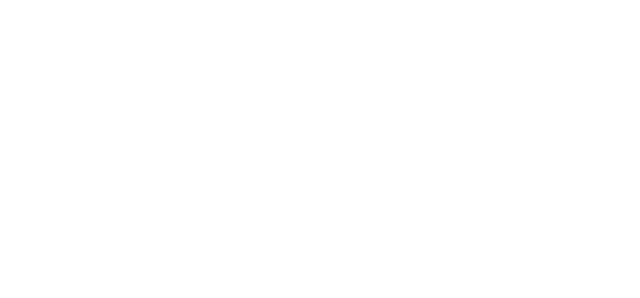
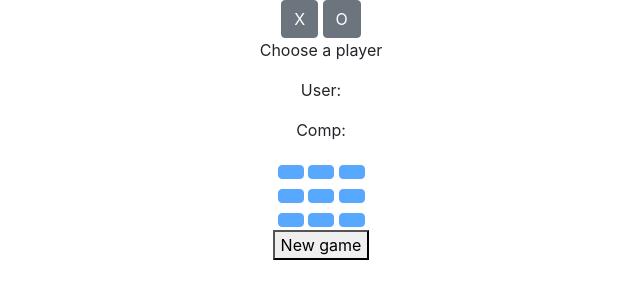
Before and after one commit to donjosef/tic-tac-toe, a plain HTML site: page index.html in a window 1280 px wide. Shown: the whole page, without its empty margins (319-959 px from the left). Drawn offline with nearby package versions, Linux system fonts and the light colour scheme.

Commit message:
Define markup of app

```diff
--- a/index.html
+++ b/index.html
@@ -1,5 +1,6 @@
 <!DOCTYPE html>
 <html lang="en">
+
 <head>
     <meta charset="UTF-8">
     <meta name="viewport" content="width=device-width, initial-scale=1.0">
@@ -8,8 +9,43 @@
     <link rel="stylesheet" href="css/style.css">
     <title>Tic Tac Toe </title>
 </head>
+
 <body>
+    <div class="container text-center">
+        <div class="choose-player">
+            <button class="btn btn-secondary" id="X">X</button>
+            <button class="btn btn-secondary" id="O">O</button>
+            <p class="choose-player-prompt">Choose a player</p>
+        </div>
+        <div class="score">
+            <p class="score-user">User: <span id="score-user"></span></p>
+            <p class="score-computer">Comp: <span id="score-computer"></span></p>
+        </div>
+        <h1 class="win-message" id="win-message"></h1>
 
+        <div id="grid" class="grid">
+            <div class="grid-row">
+                <button disabled class="btn btn-primary grid-btn" id="0"></button>
+                <button disabled class="btn btn-primary grid-btn" id="1"></button>
+                <button disabled class="btn btn-primary grid-btn" id="2"></button>
+            </div>
+
+            <div class="grid-row">
+                <button disabled class="btn btn-primary grid-btn" id="3"></button>
+                <button disabled class="btn btn-primary grid-btn" id="4"></button>
+                <button disabled class="btn btn-primary grid-btn" id="5"></button>
+            </div>
+
+            <div class="grid-row">
+                <button disabled class="btn btn-primary grid-btn" id="6"></button>
+                <button disabled class="btn btn-primary grid-btn" id="7"></button>
+                <button disabled class="btn btn-primary grid-btn" id="8"></button>
+            </div>
+        </div>
+
+        <button id="restart" class="restart">New game</button>
+    </div>
     <script src="js/app.js"></script>
 </body>
+
 </html>
```
